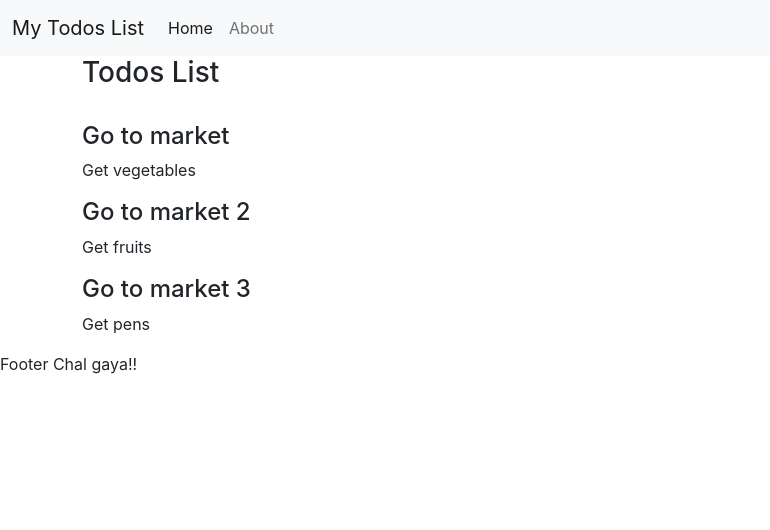
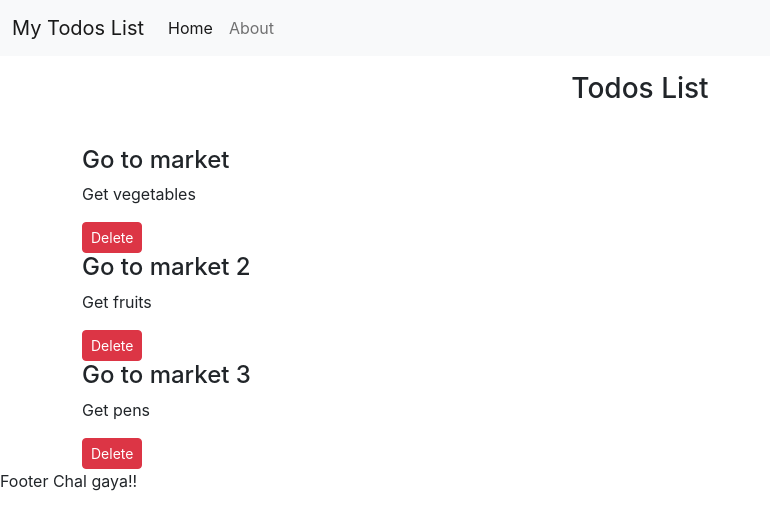
Before and after one commit to nikhilCad/TodoReactApp, a React (Create React App) app: page / in a window 1280 px wide. Shown: the top 530 px of the page, without its empty margins (0-770 px from the left). Built offline with nearby package versions, Linux system fonts and the light colour scheme.

Commit message:
Pressing delete prints stuff in console

```diff
--- a/src/App.js
+++ b/src/App.js
@@ -5,6 +5,11 @@ import {Todos} from './MyComponents/Todos'; //use {} if using rafc as it is tryi
 import {Footer} from './MyComponents/Footer';
 
 function App() {
+
+  //arrow function of javascript
+  const onDelete =()=>{
+      console.log("I am ondelete")
+  }
 
   let todos = [
     {
@@ -28,7 +33,7 @@ function App() {
     <>
 
     <Header title="My Todos List" searchBar={false}/>
-    <Todos todos={todos}/>
+    <Todos todos={todos} onDelete={onDelete}/>
     <Footer/>
 
     </>
--- a/src/MyComponents/TodoItem.js
+++ b/src/MyComponents/TodoItem.js
@@ -2,11 +2,16 @@
 
 import React from 'react'
 
-export const TodoItem = ({todo}) => {
+//btn-sm btn-danger are from bootstrap itself
+
+// we wrote {todo, onDelete} in below so not write {props.todo} everytime
+//onDelete called when button clicked
+export const TodoItem = ({todo, onDelete}) => {
     return (
         <div>
             <h4>{todo.title}</h4>
             <p>{todo.desc}</p>
+            <button className="btn btn-sm btn-danger" onClick={onDelete}>Delete</button>
         </div>
     )
 }
--- a/src/MyComponents/Todos.js
+++ b/src/MyComponents/Todos.js
@@ -3,15 +3,22 @@
 import React from 'react';
 import {TodoItem} from './TodoItem';// .. to go up one place
 
-//Every Todos has TodoItms, see line <TodoItem todo = {props.todos[0]}/>
+//Every Todos has TodoItems, see line <TodoItem todo = {props.todos[0]}/>
+//my is margin in y-axis
+//map line takes all props.todos in input(the tasks), and outputs them one by one, we feed
+//that to TodoItem then
+
+//Todos made in App.js
+//onDelete called when button clicked in TodoItems, go to App.js for definition
 export const Todos = (props) => {
     return (
         <div className="container">
-            <h3>Todos List</h3><br></br>
+            <h3 className="text-center my-3">Todos List</h3><br></br>
 
-            <TodoItem todo = {props.todos[0]}/>
-            <TodoItem todo = {props.todos[1]}/>
-            <TodoItem todo = {props.todos[2]}/>
+            {props.todos.map((todo)=>{
+                return <TodoItem todo = {todo} onDelete={props.onDelete}/>
+            })}
+
         </div>
     )
 }
```
